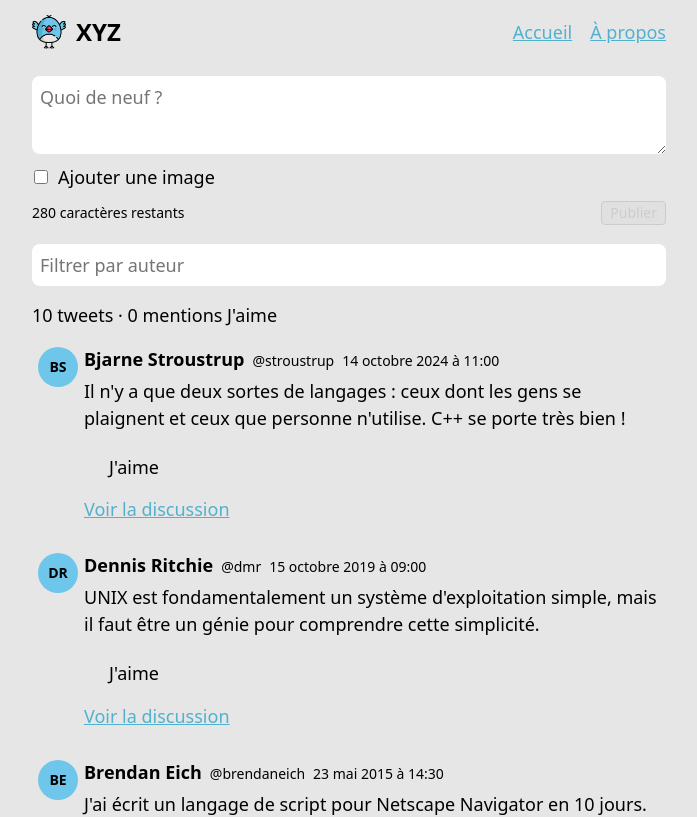
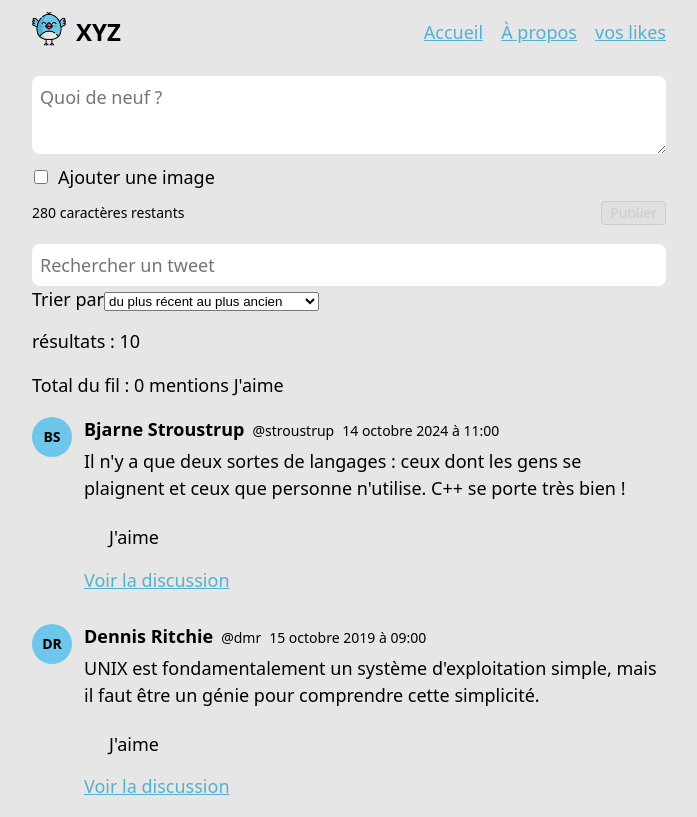
Before and after one commit to xRayZenXRZ/xyz, a React (Vite) app: page / in a window 1280 px wide. Shown: the top 817 px of the page, without its empty margins (291-988 px from the left). Built offline with nearby package versions, Linux system fonts and the light colour scheme.

Commit message:
Complétion Parcours B, C. Parcours D encore à finir

```diff
--- a/src/App.css
+++ b/src/App.css
@@ -152,6 +152,12 @@
   padding: 8px;
 }
 
+.author-search {
+  height : 38px;
+  width: 275px;
+  padding : 5px;
+}
+
 .feed-summary {
   margin: 16px 0 18px;
 }
@@ -193,12 +199,13 @@
   gap: 0 8px;
   min-height: 32px;
 }
-
+.tweet-author-link,
 .tweet-author {
   font-size: 18px;
   font-weight: 700;
+  text-decoration: none;
+  color: var(--black);
 }
-
 .tweet-authorhandle,
 .tweet-created-at {
   font-size: 14px;
--- a/src/App.tsx
+++ b/src/App.tsx
@@ -11,6 +11,10 @@ import {
 
 export default function App(): ReactElement {
   const [tweets, setTweets] = useState<Array<Tweet>>(initialTweets);
+  //ajout le 2/10
+
+
+
   const addTweet = (content: string, image?: TweetImage): void => {
     const newTweet: Tweet = {
       id: crypto.randomUUID(),
@@ -56,7 +60,7 @@ export default function App(): ReactElement {
     <TweetsContext.Provider value={context}>
       <header className="main-head">
         <div className="main-head-site-brand">
-          <img className="main-head-site-logo" src="/xyz.png" alt="Logo XYZ" />
+          <Link to={"/"}><img className="main-head-site-logo" src="/xyz.png" alt="Logo XYZ" /></Link>
           <h1 className="main-head-site-name">XYZ</h1>
         </div>
         <nav
@@ -65,6 +69,7 @@ export default function App(): ReactElement {
         >
           <Link to="/">Accueil</Link>
           <Link to="/about">À propos</Link>
+          <Link to="/likes">vos likes</Link>
         </nav>
       </header>
       <Outlet />
--- a/src/components/TweetPreview.tsx
+++ b/src/components/TweetPreview.tsx
@@ -50,10 +50,12 @@ export const TweetPreview = ({
   const isTweetPage = location.pathname === `/tweet/${tweet.id}`;
   return (
     <div className="tweet">
-      <Avatar authorName={tweet.authorName} />
+      <Link to={`/authors/${tweet.authorHandle}`}><Avatar authorName={tweet.authorName} /></Link>
       <div className="tweet-body">
         <div className="tweet-meta">
+        <Link className="tweet-author-link" to={`/authors/${tweet.authorHandle}`}>
           <span className="tweet-author">{tweet.authorName}</span>
+        </Link>
           <span className="tweet-authorhandle">@{tweet.authorHandle}</span>
           <time
             className="tweet-created-at"
--- a/src/components/TweetsList.tsx
+++ b/src/components/TweetsList.tsx
@@ -9,10 +9,8 @@ export const TweetsList = ({
   tweets,
   onToggleLike,
 }: TweetsListProps): ReactElement => {
-  const listTweets = [...tweets]
-    .sort((a, b) => b.createdAt.localeCompare(a.createdAt))
-    .map((tweet) => (
-      <TweetPreview onToggleLike={onToggleLike} key={tweet.id} tweet={tweet} />
-    ));
+  const listTweets = tweets.map((tweet) => (
+    <TweetPreview onToggleLike={onToggleLike} key={tweet.id} tweet={tweet} />
+  ));
   return <>{listTweets}</>;
 };
--- a/src/main.tsx
+++ b/src/main.tsx
@@ -2,10 +2,12 @@ import ReactDOM from "react-dom/client";
 import { BrowserRouter, Route, Routes } from "react-router-dom";
 import "./index.css";
 import App from "./App.tsx";
-import { TweetMasterPage } from "./pages/TweetMasterPage.tsx";
+import { TweetsMasterPage } from "./pages/TweetsMasterPage.tsx";
 import { TweetDetailsPage } from "./pages/TweetDetailsPage.tsx";
 import { NotFoundPage } from "./pages/NotFoundPage.tsx";
 import { AboutPage } from "./pages/AboutPage.tsx";
+import { AuthorPage } from "./pages/AuthorPage.tsx";
+import { LikedTweetsPage } from "./pages/LikedTweetsPage.tsx";
 const root = document.getElementById("root");
 
 if (!root) {
@@ -16,10 +18,12 @@ ReactDOM.createRoot(root).render(
   <BrowserRouter>
     <Routes>
       <Route path="/" element={<App />}>
-        <Route index element={<TweetMasterPage />} />
+        <Route index element={<TweetsMasterPage />} />
         <Route path="tweet/:id" element={<TweetDetailsPage />} />
         <Route path="about" element={<AboutPage />} />
         <Route path="*" element={<NotFoundPage />} />
+        <Route path="authors/:handle" element={<AuthorPage/>}/>
+        <Route path="likes" element={<LikedTweetsPage/>}/>
       </Route>
     </Routes>
   </BrowserRouter>,
--- /dev/null
+++ b/src/pages/AuthorPage.tsx
@@ -0,0 +1,35 @@
+import type { ReactElement } from "react";
+import { useDocumentTitle } from "../hooks/useDocumentTitle";
+import { Link, useParams } from "react-router-dom";
+import { useTweetsContext } from "../contexts/TweetsContext";
+import { TweetPreview } from "../components/TweetPreview";
+
+export const AuthorPage = (): ReactElement => {
+  const { handle } = useParams<{
+    handle : string;
+  }>();
+
+  const { tweets, toggleLike } = useTweetsContext();
+  const tweet = tweets.find((tweet) => tweet.authorHandle === handle);
+
+  useDocumentTitle(
+    tweet ? `${tweet.authorHandle}` : "Author Introuvable",
+  );
+  if (tweet === undefined) {
+    return (
+      <>
+        <p>Cette Author n'existe pas</p>
+        <Link to="/">Accueil</Link>
+      </>
+    );
+  }
+    return (
+    <>
+    <span>
+        <Link to="/">Accueil</Link> / {`Author ${tweet.authorName}`}
+    </span>
+
+    <TweetPreview onToggleLike={toggleLike} tweet={tweet} />
+    </>
+    )
+};
--- /dev/null
+++ b/src/pages/LikedTweetsPage.tsx
@@ -0,0 +1,31 @@
+import type { ReactElement } from "react";
+import { useDocumentTitle } from "../hooks/useDocumentTitle";
+import { useTweetsContext } from "../contexts/TweetsContext";
+import { TweetPreview } from "../components/TweetPreview";
+import { Link } from "react-router-dom";
+
+export const LikedTweetsPage = (): ReactElement => {
+
+  const {tweets, toggleLike} = useTweetsContext();
+  const likedTweets = tweets.filter((tweet) => tweet.likedByMe);
+
+  useDocumentTitle("vos likes");
+
+  if(likedTweets.length === 0){
+    return(
+        <>
+        <p>Vous n'avez pas de liked Tweet pour l'instant</p>
+        <Link to="/">Accueil</Link>
+      </>
+    )
+  }
+
+  return (
+    <>
+      <h1>Liked Tweets Page</h1>
+      {likedTweets.map((tweet) => (
+        <TweetPreview key={tweet.id} onToggleLike={toggleLike} tweet={tweet} />
+      ))}
+    </>
+  );
+};
--- a/src/pages/TweetMasterPage.tsx
+++ /dev/null
@@ -1,44 +0,0 @@
-import { TweetForm } from "../components/TweetForm";
-import { TweetsList } from "../components/TweetsList";
-import { useTweetsContext } from "../contexts/TweetsContext";
-import { useDocumentTitle } from "../hooks/useDocumentTitle";
-import { useState, type ReactElement } from "react";
-import type { Tweet } from "../types/Tweet";
-export const TweetMasterPage = (): ReactElement => {
-  const { tweets, addTweet, toggleLike } = useTweetsContext();
-  const rootTweets: Array<Tweet> = tweets.filter(
-    (tweet) => tweet.parentId === undefined,
-  );
-  const [authorFilter, setAuthorFilter] = useState("");
-  useDocumentTitle("Accueil");
-  const filteredTweets = rootTweets.filter((tweet) =>
-    tweet.authorName
-      .toLocaleLowerCase("fr-FR")
-      .includes(authorFilter.trim().toLocaleLowerCase("fr-FR")),
-  );
-  const totalLikes = rootTweets.reduce(
-    (total, tweet) => total + tweet.likes,
-    0,
-  );
-  return (
-    <main className="feed">
-      <TweetForm onSubmit={addTweet} />
-      <label className="filter-label" htmlFor="author-filter">
-        Filtrer par auteur
-      </label>
-      <input
-        className="author-filter"
-        id="author-filter"
-        type="search"
-        placeholder="Filtrer par auteur"
-        value={authorFilter}
-        onChange={(event) => setAuthorFilter(event.target.value)}
-      />
-      <p className="feed-summary">
-        {rootTweets.length} tweets · {totalLikes} mentions J'aime
-      </p>
-
-      <TweetsList onToggleLike={toggleLike} tweets={filteredTweets} />
-    </main>
-  );
-};
--- /dev/null
+++ b/src/pages/TweetsMasterPage.tsx
@@ -0,0 +1,79 @@
+import { TweetForm } from "../components/TweetForm";
+import { TweetsList } from "../components/TweetsList";
+import { useTweetsContext } from "../contexts/TweetsContext";
+import { useDocumentTitle } from "../hooks/useDocumentTitle";
+import { useState, type ReactElement } from "react";
+import type { Tweet } from "../types/Tweet";
+
+type sortOrder = "recent" | "oldest" | "likes";
+
+export const TweetsMasterPage = (): ReactElement => {
+  const { tweets, addTweet, toggleLike } = useTweetsContext();
+  const rootTweets: Array<Tweet> = tweets.filter(
+    (tweet) => tweet.parentId === undefined,
+  );
+  const [query, setQuery] = useState("");
+  const [order, setOrder] = useState<sortOrder>("recent");
+  const normalizedQuery = query.trim().toLocaleLowerCase("fr-FR");
+
+  useDocumentTitle("Accueil");
+
+  const filteredTweets = rootTweets.filter(
+    (tweet) =>
+      tweet.authorName.toLocaleLowerCase("fr-FR").includes(normalizedQuery) ||
+      tweet.authorHandle.toLocaleLowerCase("fr-FR").includes(normalizedQuery) ||
+      tweet.content.toLocaleLowerCase("fr-FR").includes(normalizedQuery),
+  );
+
+  const totalLikes = rootTweets.reduce(
+    (total, tweet) => total + tweet.likes,
+    0,
+  );
+
+  const display = [...filteredTweets].sort((a, b) => {
+    switch (order) {
+      case "recent":
+        return b.createdAt.localeCompare(a.createdAt);
+      case "oldest":
+        return a.createdAt.localeCompare(b.createdAt);
+      case "likes":
+        return b.likes - a.likes;
+    }
+  });
+
+  return (
+    <main className="feed">
+      <TweetForm onSubmit={addTweet} />
+      <label className="filter-label" htmlFor="author-filter">
+        Rechercher un tweet
+      </label>
+      <input
+        className="author-filter"
+        id="author-filter"
+        type="search"
+        placeholder="Rechercher un tweet"
+        value={query}
+        onChange={(event) => setQuery(event.target.value)}
+      />
+      <label htmlFor="sort-order">Trier par</label>
+      <select
+        id="sort-order"
+        value={order}
+        onChange={(event) => setOrder(event.target.value as sortOrder)}
+      >
+        <option value="recent">du plus récent au plus ancien</option>
+        <option value="oldest">du plus ancien au plus récent</option>
+        <option value="likes">des plus aimés aux moins aimés</option>
+      </select>
+      <p className="feed-summary">résultats : {display.length}</p>
+      <p className="feed-summary">
+        Total du fil : {totalLikes} mentions J'aime
+      </p>
+      {display.length === 0 ? (
+        <p>Aucun tweet ne correspond</p>
+      ) : (
+        <TweetsList onToggleLike={toggleLike} tweets={display} />
+      )}
+    </main>
+  );
+};
```
